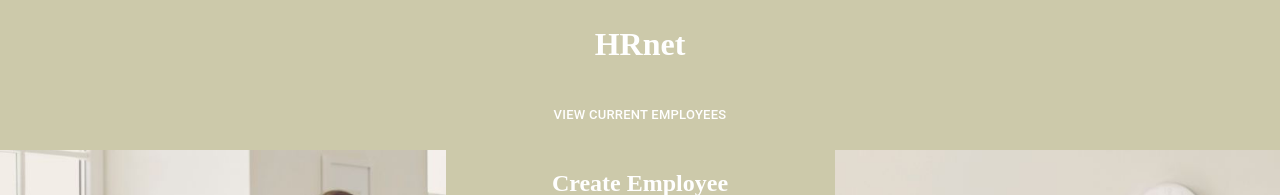
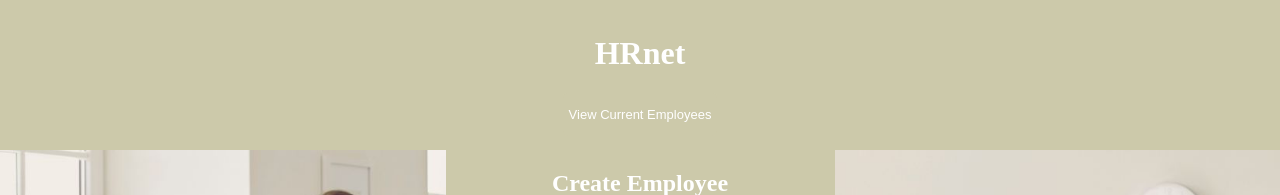
Before and after one commit to fozzini/P14-HRnet, a React (Create React App) app: page / in a window 1280 px wide. Shown: the top 195 px of the page. Built offline with nearby package versions, Linux system fonts and the light colour scheme.

Commit message:
optimisation performance

```diff
--- a/src/components/Header.js
+++ b/src/components/Header.js
@@ -1,4 +1,4 @@
-import { Button } from '@material-ui/core';
+
 import React from 'react';
 import { useDispatch, useSelector } from 'react-redux';
 import { Link } from 'react-router-dom';
@@ -20,13 +20,13 @@ const Header = () => {
             <h1>HRnet</h1>
         </div>
         <div>
-            <Button>{
+            <button className="button">{
             isHome
             ?
             toEmployeeList
             :
             toHome
-            }</Button>
+            }</button>
         </div>
     </div>
   );
--- a/src/styles/components/_header.scss
+++ b/src/styles/components/_header.scss
@@ -22,3 +22,12 @@
         font-size: xx-large;
     }
 }
+
+.button {
+    background-color:$color-1;
+    border:none;
+    border-radius: 5px;
+}
+.button:hover {
+    background-color:darken($color-1, $amount: 15%);
+}
```
Also changed, not shown: package.json (+2 -5 lines), 1 other file (tests, documents, lock files or other folders).
